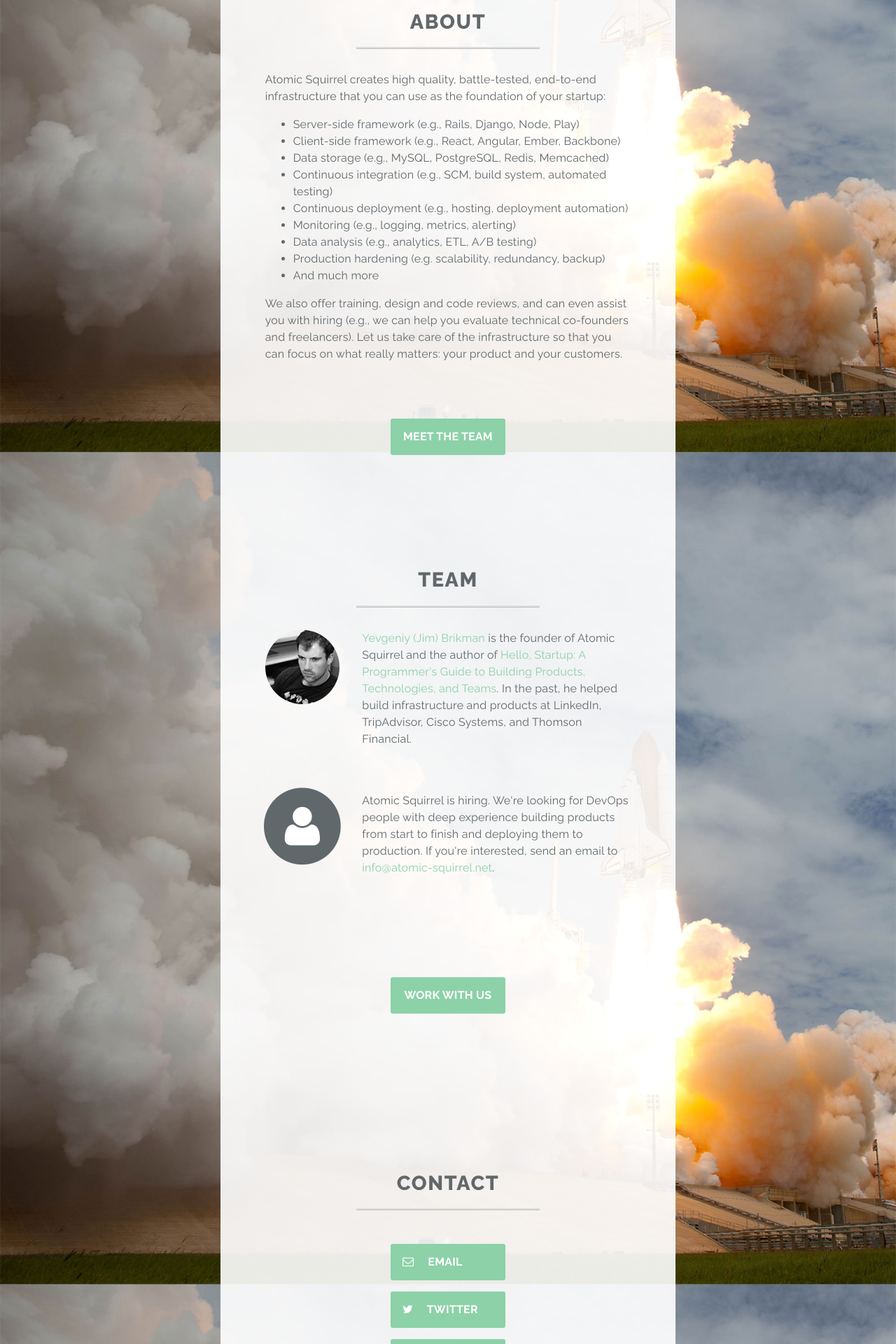
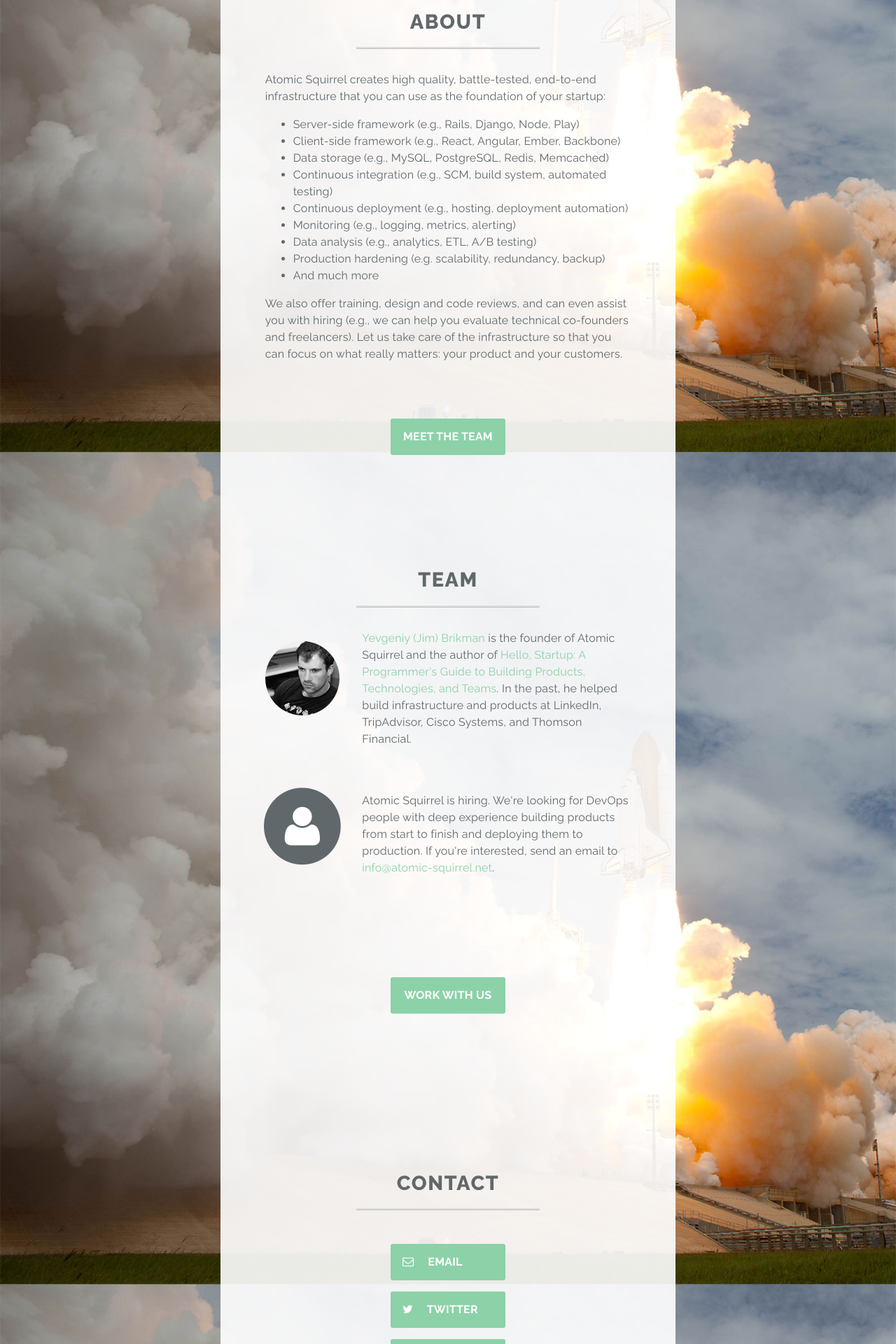
Before and after one commit to atomic-squirrel/atomic-squirrel-homepage, a Jekyll site: the page built from index.html, in a window 1280 px wide. Shown: the part 543-2463 px from the top of the page at 70% size. Built offline with Jekyll 4.4.1, drawn with Linux system fonts in a browser that asks for light colours.

Commit message:
Improve bio picture

```diff
--- a/_includes/team.html
+++ b/_includes/team.html
@@ -2,7 +2,7 @@
   <h2 class="center caps">Team</h2>
   <hr class="col-6 mb3">
   <div class="clearfix mxn2 mt3">
-    <div class="sm-col sm-col-3 px2 center">
+    <div class="sm-col sm-col-3 px2 py2 center">
       <a href="http://www.www.ybrikman.com/?ref=atomic-squirrel-bio">
         <img src="/assets/images/yevgeniy-brikman-medium.jpg" class="circle" alt="Yevgeniy Brikman">
       </a>
```
